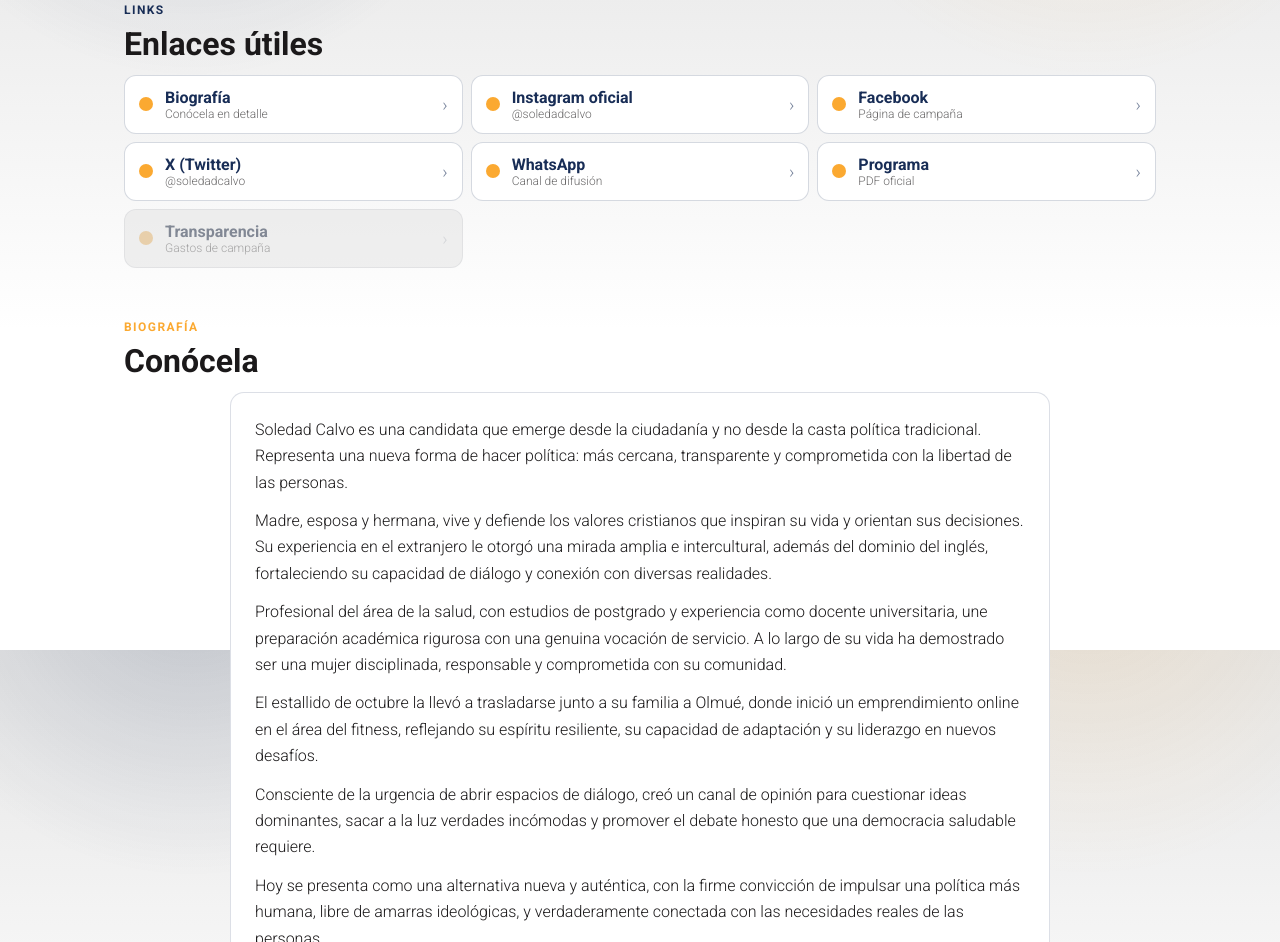
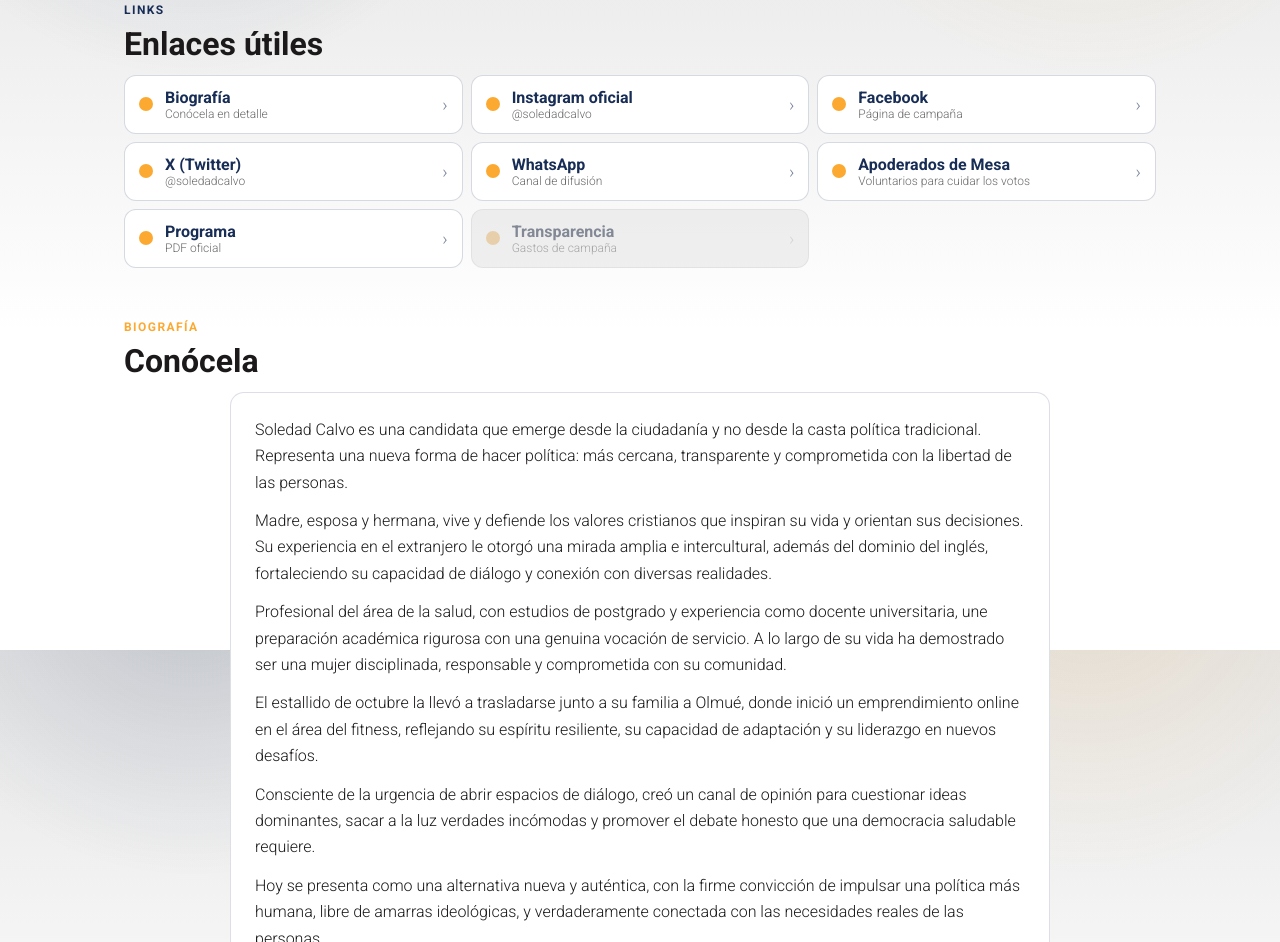
Before and after one commit to leonardocastanodiaz/pnlrepos, a website: page public/index.html in a window 1280 px wide. Shown: the part 3350-4292 px from the top of the page. Drawn offline with Linux system fonts and the light colour scheme.

Commit message:
LINK apoderados

```diff
--- a/public/index.html
+++ b/public/index.html
@@ -555,6 +555,11 @@
             <div class="meta"><strong>WhatsApp</strong><div class="desc">Canal de difusión</div></div>
           </a>
 
+          <a class="link-card" href="https://sites.google.com/nacionallibertario.cl/apoderadospnl/" target="_blank" rel="noopener">
+            <span class="icon" aria-hidden="true"></span>
+            <div class="meta"><strong>Apoderados de Mesa</strong><div class="desc">Voluntarios para cuidar los votos</div></div>
+          </a>
+
           <a class="link-card" href="#" target="_blank" rel="noopener">
             <span class="icon" aria-hidden="true"></span>
             <div class="meta"><strong>Programa</strong><div class="desc">PDF oficial</div></div>
```
